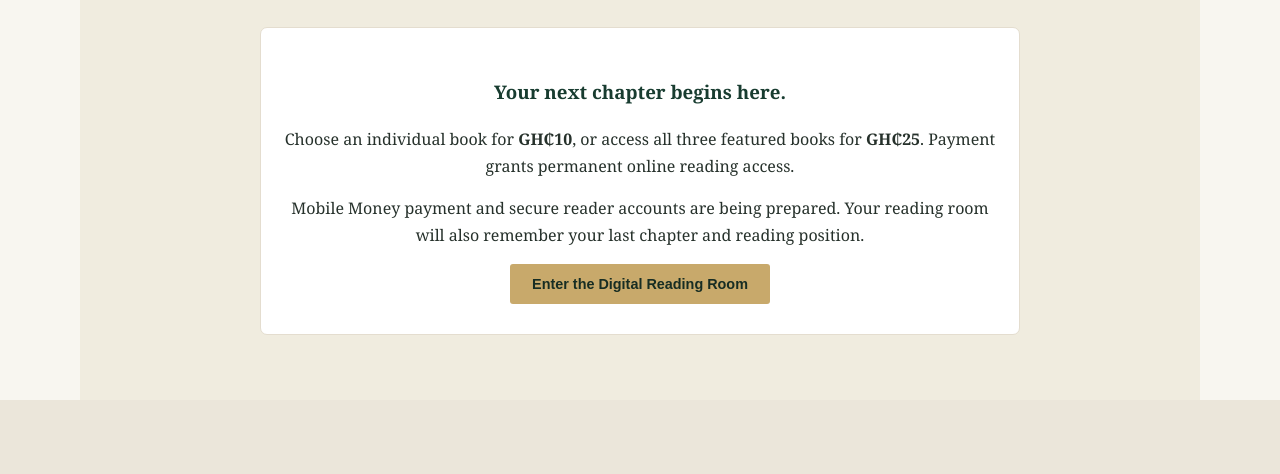
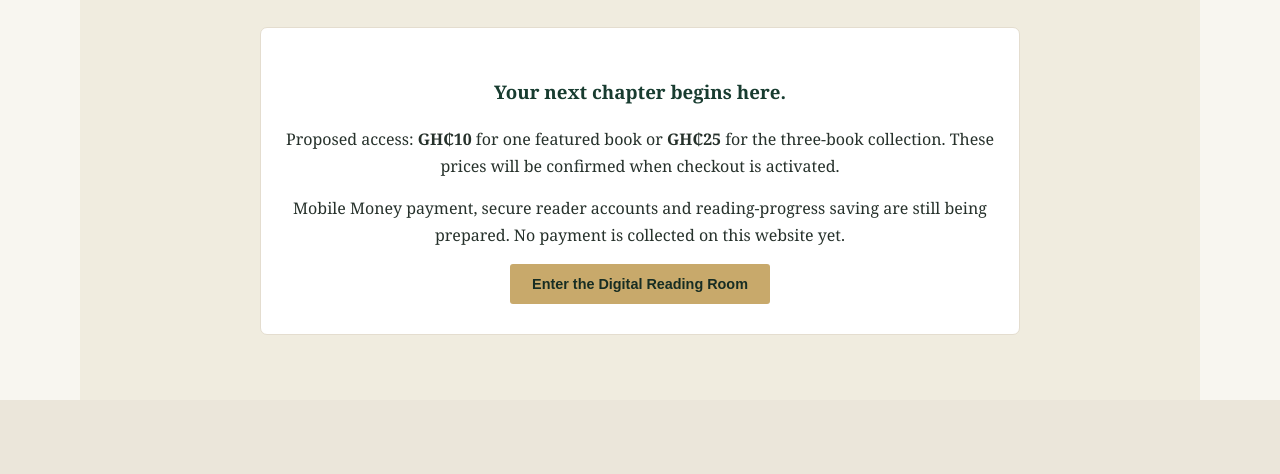
Before and after one commit to asamuelntiamoahbook-bot/Samuel-Ntiamoah-Digital-Library-, a plain HTML site: page index.html in a window 1280 px wide. Shown: the part 2349-2823 px from the top of the page. Drawn offline with Linux system fonts and the light colour scheme.

Commit message:
Clarify reading room payment status

```diff
--- a/index.html
+++ b/index.html
@@ -33,7 +33,7 @@ section{scroll-margin-top:65px}.section{max-width:1120px;margin:auto;padding:65p
 <article class="book"><div class="placeholder">THE MIND OF THE LIVING</div><p class="status">More from the author</p><h3>The Mind of the Living</h3><p>Reflections on life, identity, destiny, truth and the inner self.</p><span class="status">Preview being prepared</span></article>
 <article class="book"><div class="placeholder">THE BATTLE OF IF</div><p class="status">More from the author</p><h3>The Battle of If</h3><p>A reflection on life's daily struggles, choices, lessons and the person we are becoming.</p><span class="status">Preview being prepared</span></article>
 </div></section>
-<section class="section" id="reading-room" style="background:#f0ecdf"><div class="section-heading"><p class="eyebrow">Read. Reflect. Become.</p><h2>Samuel Ntiamoah Digital Reading Room</h2><p>Enjoy complete online reading access to selected books, with affordable one-time payment options.</p></div><div style="max-width:760px;margin:auto;text-align:center;background:#fff;padding:30px 22px;border:1px solid #e4ddcf;border-radius:7px"><h3 style="color:#183c30">Your next chapter begins here.</h3><p>Choose an individual book for <strong>GH₵10</strong>, or access all three featured books for <strong>GH₵25</strong>. Payment grants permanent online reading access.</p><p>Mobile Money payment and secure reader accounts are being prepared. Your reading room will also remember your last chapter and reading position.</p><a class="button" href="reading-room.html">Enter the Digital Reading Room</a></div></section>
+<section class="section" id="reading-room" style="background:#f0ecdf"><div class="section-heading"><p class="eyebrow">Read. Reflect. Become.</p><h2>Samuel Ntiamoah Digital Reading Room</h2><p>Enjoy complete online reading access to selected books, with affordable one-time payment options.</p></div><div style="max-width:760px;margin:auto;text-align:center;background:#fff;padding:30px 22px;border:1px solid #e4ddcf;border-radius:7px"><h3 style="color:#183c30">Your next chapter begins here.</h3><p>Proposed access: <strong>GH₵10</strong> for one featured book or <strong>GH₵25</strong> for the three-book collection. These prices will be confirmed when checkout is activated.</p><p>Mobile Money payment, secure reader accounts and reading-progress saving are still being prepared. No payment is collected on this website yet.</p><a class="button" href="reading-room.html">Enter the Digital Reading Room</a></div></section>
 <section class="about" id="about"><div class="section about-inner"><p class="eyebrow">The Author</p><h2>Samuel Ntiamoah</h2><p>Samuel Ntiamoah is a Ghanaian author, thinker and writer whose work explores human identity, relationships, personal growth and the realities of becoming.</p><p>His writings draw inspiration from everyday human experiences, observations and the deeper questions that shape our existence. Through his work, he invites readers to understand themselves, recognize the value of their experiences and appreciate the connections they build with others.</p><p class="quote">“Understanding life begins with understanding ourselves.”</p><p><strong>Samuel Ntiamoah</strong><br>Author | A Samuel Ntiamoah Book</p><a class="button" href="author.html">Read the Full Author Biography</a></div></section>
 <section class="section contact" id="contact"><div class="section-heading"><h2>Stay Connected</h2><p>For book enquiries, speaking engagements and publishing conversations, please use the author's official contact details.</p><p>Contact information will be added here.</p></div></section>
 </main>
```
